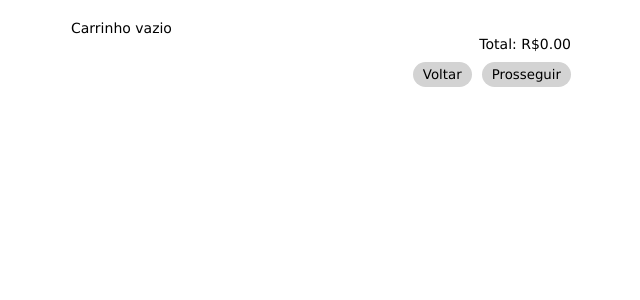
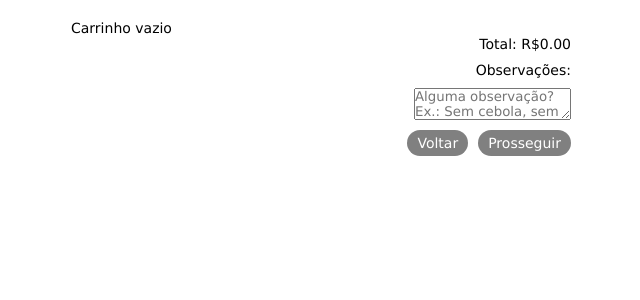
Before and after one commit to gabinag/devsburger, a React (Vite) app: page /carrinho in a window 1280 px wide. Shown: the top 300 px of the page, without its empty margins (319-959 px from the left). Built offline with nearby package versions, Linux system fonts and the light colour scheme.

Commit message:
update style

```diff
--- a/src/components/Botao/Botao.module.css
+++ b/src/components/Botao/Botao.module.css
@@ -2,5 +2,8 @@
     padding: .5rem 1rem;
     border: none;
     border-radius: 2rem;
-    background-color: lightgray;
+    background-color: gray;
+    color: white;
+    font-size: 1.4rem;
+    cursor: pointer;
 }
--- a/src/pages/Carrinho/Carrinho.jsx
+++ b/src/pages/Carrinho/Carrinho.jsx
@@ -39,6 +39,8 @@ export const Carrinho = () => {
       )}
       <div className={styles.wrapContainer}>
         <p>Total: R${calculaPrecoTotal().toFixed(2)}</p>
+        <label htmlFor="obs">Observações:</label>
+        <textarea name="obs" id="obs" placeholder='Alguma observação? Ex.: Sem cebola, sem picles...'></textarea>
         <div className={styles.wrapBtn}>
           <Botao onClick={() => navigate('/')} label="Voltar"/>
           <Botao onClick={() => navigate('/dados')} label="Prosseguir"/>
```
